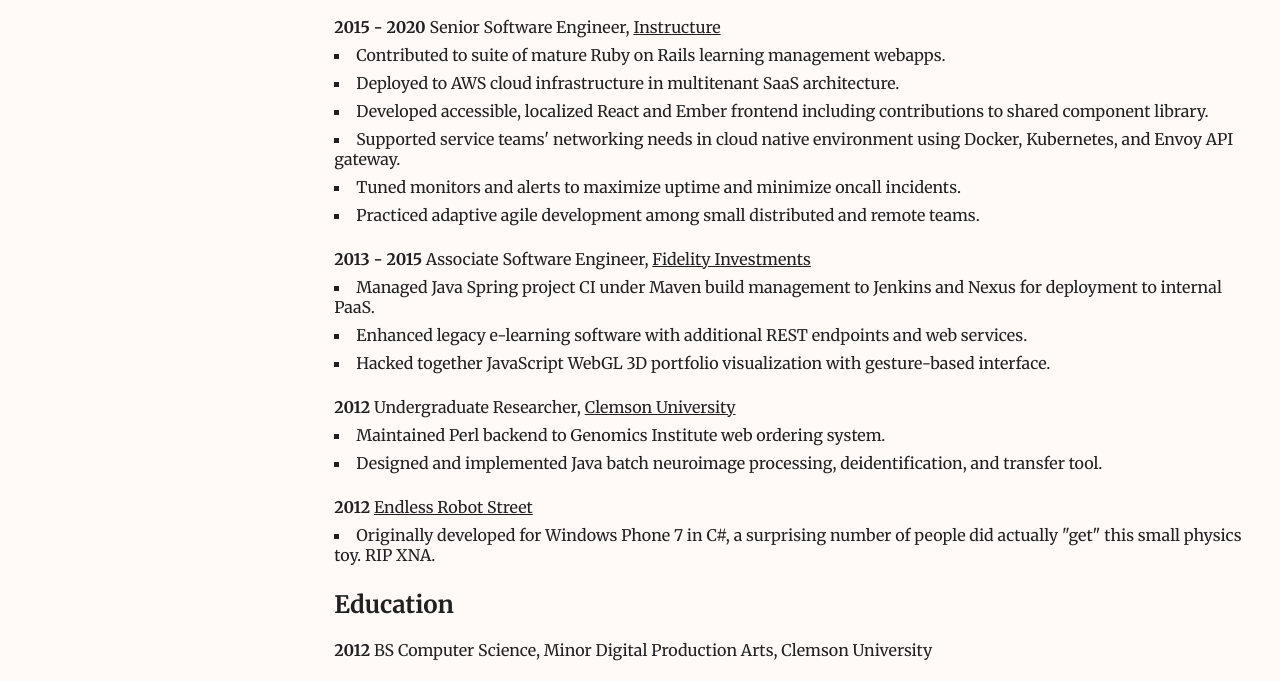
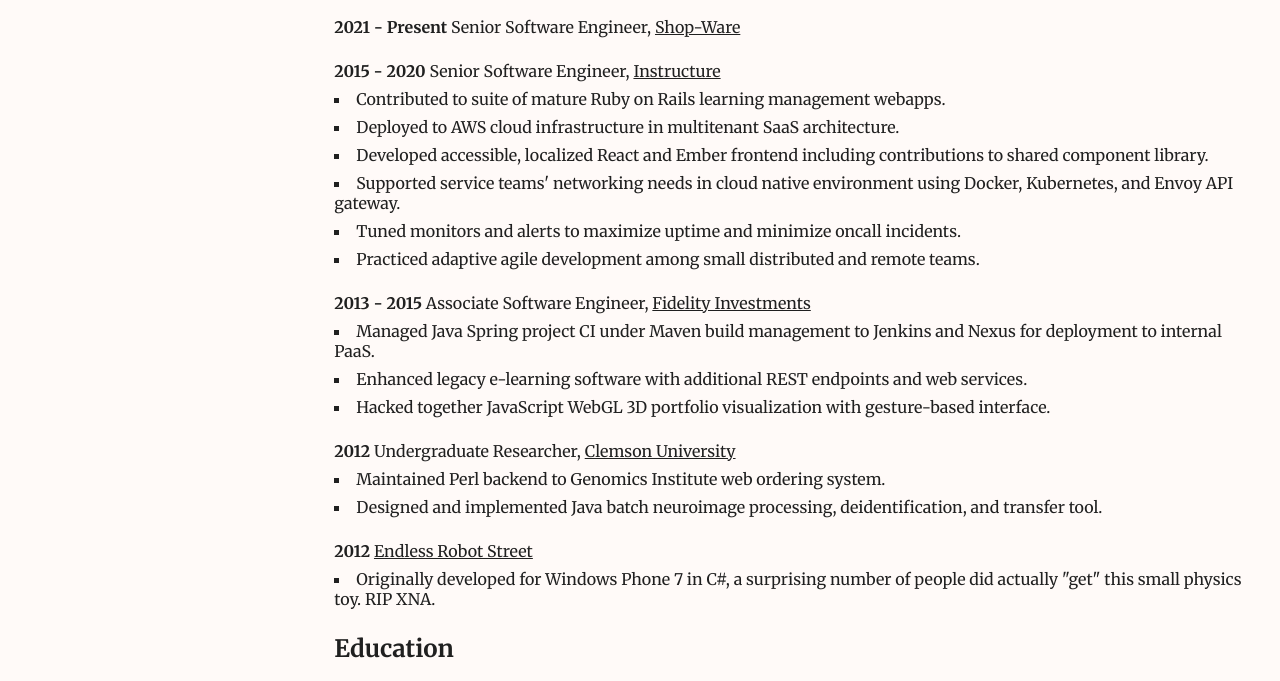
Before and after one commit to christianprescott/christianprescott.github.io, a plain HTML site: page index.html in a window 1280 px wide. Shown: the part 110-791 px from the top of the page. Drawn offline with Linux system fonts and the light colour scheme.

Commit message:
Add Shop-Ware

```diff
--- a/index.html
+++ b/index.html
@@ -27,6 +27,9 @@
 
 			<h2>Employment</h2>
 			<ol class="activities">
+				<li>
+					<span class="period">2021 - Present</span> <span class="title">Senior Software Engineer,</span> <span class="employer"><a href="https://www.shop-ware.com/">Shop-Ware</a></span>
+				</li>
 				<li>
 					<span class="period">2015 - 2020</span> <span class="title">Senior Software Engineer,</span> <span class="employer"><a href="http://www.instructure.com/">Instructure</a></span>
 					<ul class="details">
```
